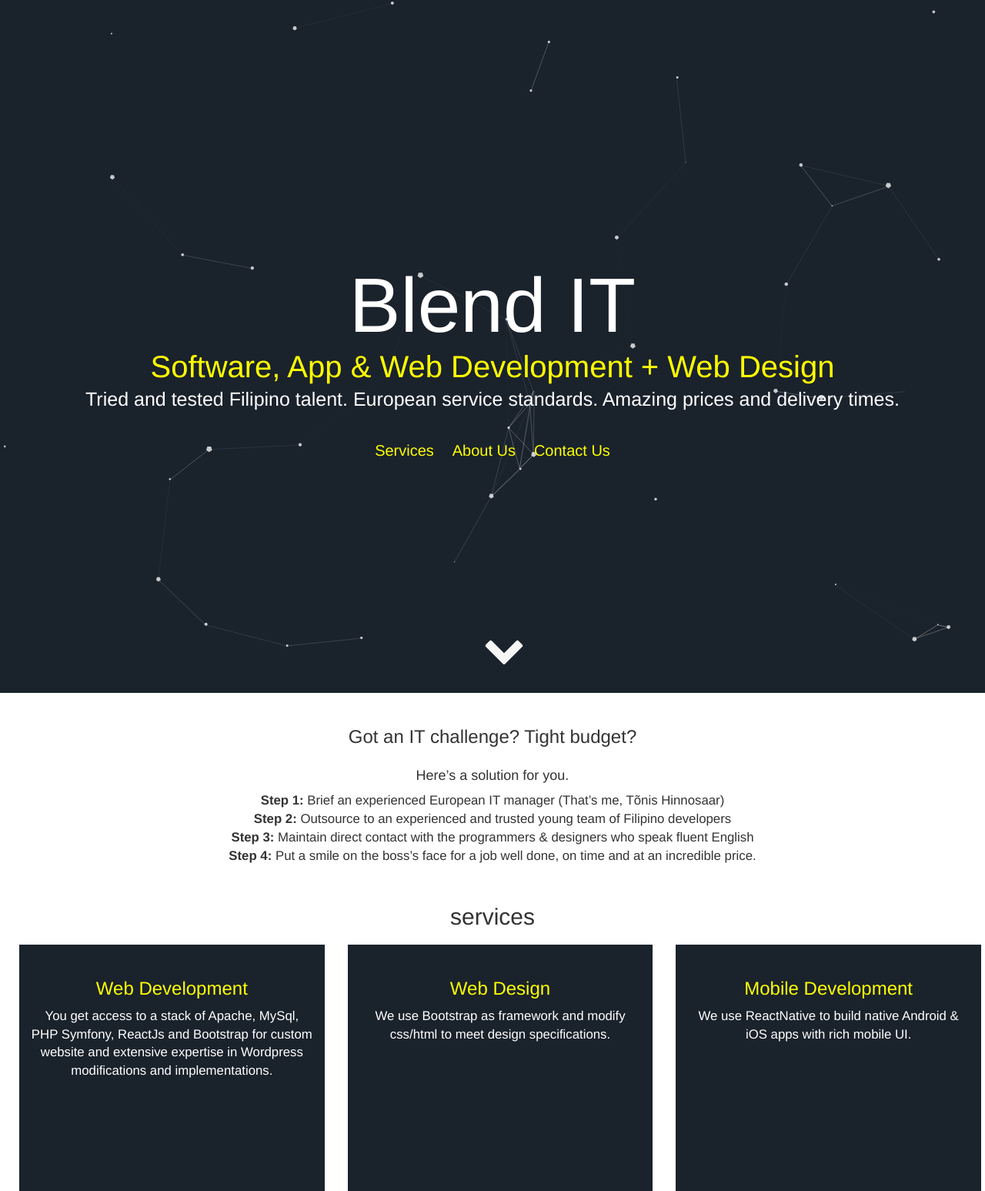
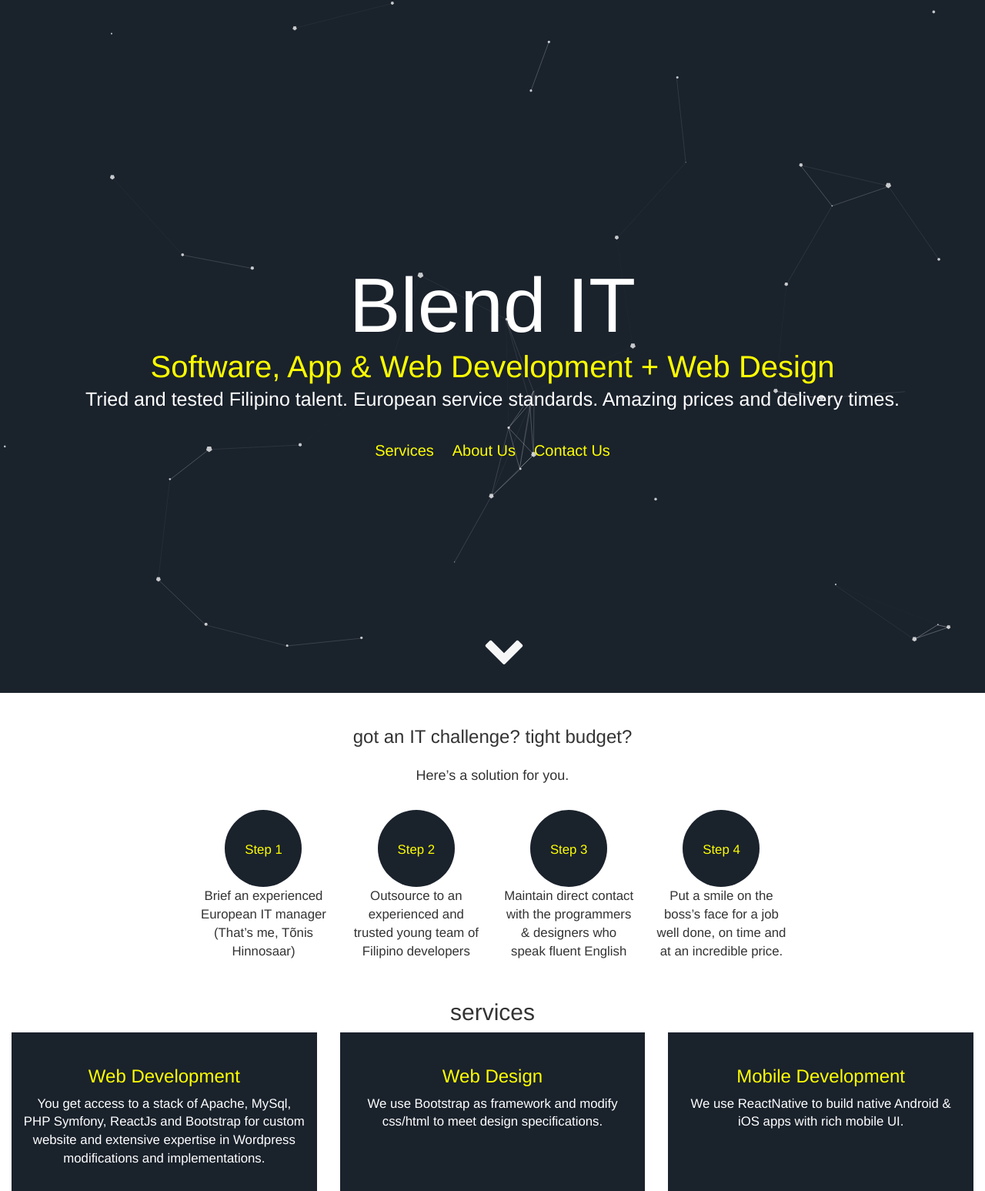
Before and after one commit to jiefool/blendit.eu, a Jekyll site: the page built from index.html, in a window 1280 px wide. Shown: the top 1547 px of the page at 77% size. Built offline with Jekyll 4.4.1, drawn with Linux system fonts in a browser that asks for light colours; some of the changed text lies outside the part shown; grey boxes are pictures that could not be loaded.

Commit message:
modification in website

```diff
--- a/_includes/about.html
+++ b/_includes/about.html
@@ -1,7 +1,7 @@
 <div class="row about-row">
   <div class="col-md-12">
     <div class="user-details">
-      <h2> Meet the Team </h2>
+      <h2> meet the team </h2>
       <div class="col-md-8 col-md-offset-2">
         <p> {{site.about_us_text}} </p>
         <p> {{site.about_us_text_b}} </p>
--- a/_includes/services.html
+++ b/_includes/services.html
@@ -1,15 +1,39 @@
 <div class="row services-row">
-  <div class="row">
-    <div class="col-md-8 col-md-offset-2 service-intro-text">
-      <h3>Got an IT challenge? Tight budget?</h3>
+  <div class="col-md-8 col-md-offset-2 service-intro-text">
+    <div class="col-md-12">
+      <h3>got an IT challenge? tight budget?</h3>
 
       <h4>Here’s a solution for you.</h4>
+      <br/>
+    </div>
+    <div class="col-md-12">
+      <div class="col-md-3">
+        <div class="step-box">
+          Step 1
+        </div>
+        Brief an experienced European IT manager (That’s me, Tõnis Hinnosaar)
+      </div>
 
-      <strong>Step 1:</strong> Brief an experienced European IT manager (That’s me, Tõnis Hinnosaar)<br/>
-      <strong>Step 2:</strong> Outsource to an experienced and trusted young team of Filipino developers<br/>
-      <strong>Step 3:</strong> Maintain direct contact with the programmers & designers who speak fluent English<br/>
-      <strong>Step 4:</strong> Put a smile on the boss’s face for a job well done, on time and at an incredible price.<br/>
+      <div class="col-md-3">
+        <div class="step-box">
+          Step 2
+        </div>
+        Outsource to an experienced and trusted young team of Filipino developers
+      </div>
 
+      <div class="col-md-3">
+        <div class="step-box">
+          Step 3
+        </div>
+        Maintain direct contact with the programmers & designers who speak fluent English
+      </div>
+
+      <div class="col-md-3">
+        <div class="step-box">
+          Step 4
+        </div>
+        Put a smile on the boss’s face for a job well done, on time and at an incredible price.
+      </div>
     </div>
   </div>
 
```
Also changed, not shown: src/styles/_services.scss (+10 -1 lines), assets/css/main.css.
